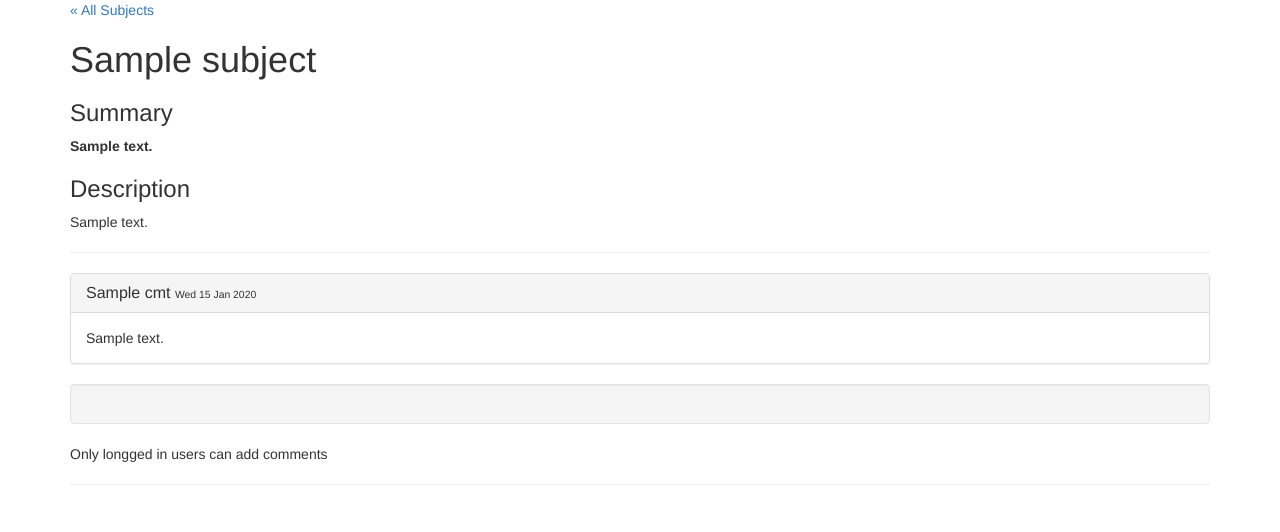
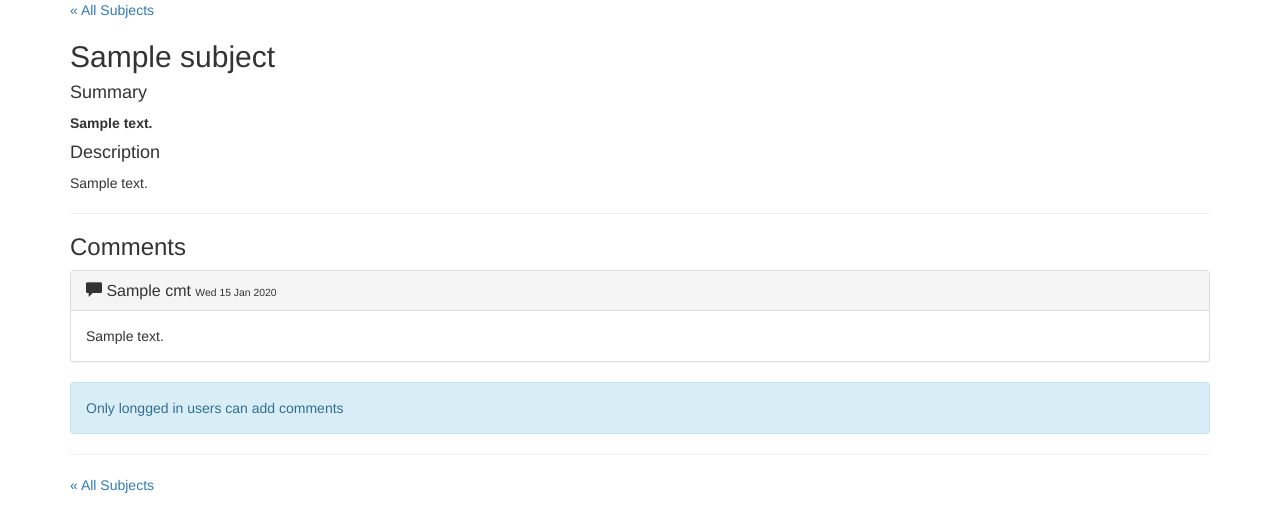
Before and after one commit to filipkral/dj-discuss, a Django app: template templates/discuss/subject.html in a window 1280 px wide. Shown: the top 532 px of the page. Run offline with Django 3.2, Linux system fonts and the light colour scheme; the template is opened without the code that fills it: most values are stand-ins (such as "Sample title", 1, 10 or a date in 2020); parts of the project's set-up code (start-up, migrations or seed data) failed here and were passed over; some libraries are stand-ins or nearby versions.

Commit message:
Show comment dialog on subject_detail

```diff
--- a/templates/discuss/subject.html
+++ b/templates/discuss/subject.html
@@ -10,17 +10,18 @@
 
     {% if subject %}
 
-    <h1>{{ subject.title }}</h1>
-    <h3>Summary</h3>
+    <h2>{{ subject.title }}</h2>
+    <h4>Summary</h4>
     <p><strong>{{ subject.summary }}</strong></p>
-    <h3>Description</h3>
+    <h4>Description</h4>
     <p>{{ subject.description }}</p>
 
     <hr />
+    <h3>Comments</h3>
     {% for cmt in subject.comments.all %}
     <div class="panel panel-default">
         <div class="panel-heading">
-            <h3 class="panel-title">{{ cmt.title }} <small>{{ cmt.created|date:"D d M Y" }}</small></h3>
+            <h3 class="panel-title"><span class="glyphicon glyphicon-comment" aria-hidden="true"></span> {{ cmt.title }} <small>{{ cmt.created|date:"D d M Y" }}</small></h3>
         </div>
         <div class="panel-body">
             {{ cmt.description }}
@@ -31,23 +32,24 @@
     {% endfor %}
 
     <!-- submit new comment -->
-    <div class="well">{{ request.user.username }}</div>
-    {% if request.user.is_authenticated %}
+    {% if user.is_authenticated %}
     <!-- TODO: add captcha? Is it necessary for logged in users? -->
     <form method="POST" action="{% url 'discuss:addcomment' %}">
+        {% csrf_token %}
         <div class="panel panel-primary">
         <div class="panel-heading">
-            <h3 class="panel-title"><input type="text" name="commenttitle" id="commenttitle" size="100" value="Comment title" /></h3>
+            <h3 class="panel-title">Add Comment</h3>
         </div>
         <div class="panel-body">
-            <input type="textarea" name="commenttext" size="100" />
-            <input type="text" name="subjectid" value="{{ subject.pk }}" disabled="disabled" />
+            <p><input type="text" name="commenttitle" id="commenttitle" size="50" value="Comment title" /></p>
+            <textarea rows="4" cols="100" name="commenttext" id="commenttext">Comment text</textarea>
+            <p><input type="text" name="subjectid" value="{{ subject.pk }}" disabled="disabled" style="display: none"/></p>
             <button class="btn btn-primary" name="submit" value="submit">Submit</button>
         </div>
         </div>
     </form>
     {% else %}
-     <p>Only longged in users can add comments</p>
+     <div class="alert  alert-info">Only longged in users can add comments</div>
      <!--TODO: <a href="{% url 'discuss:login' %}">Log in to add comments</a>-->
     {% endif %}
 
@@ -56,4 +58,6 @@
     {% else %}
         <p>This does not seem to be an existing subject.</p>
     {% endif %}
+
+    <p><a href="{% url 'discuss:subject' %}">&laquo; All Subjects</a></p>
 {% endblock content %}
--- a/views.py
+++ b/views.py
@@ -36,9 +36,9 @@ def add_comment(request):
 
     if request.method == "POST":
 
-        subjectid = request.POST.subjectid
-        title = request.POST.commenttitle
-        text = request.POST.commenttext
+        subjectid = request.POST.get("subjectid")
+        title = request.POST.get("commenttitle")
+        text = request.POST.get("commenttext")
         # TODO: verify input!
 
         s = Subject.objects.get(pk=subjectid)
```
